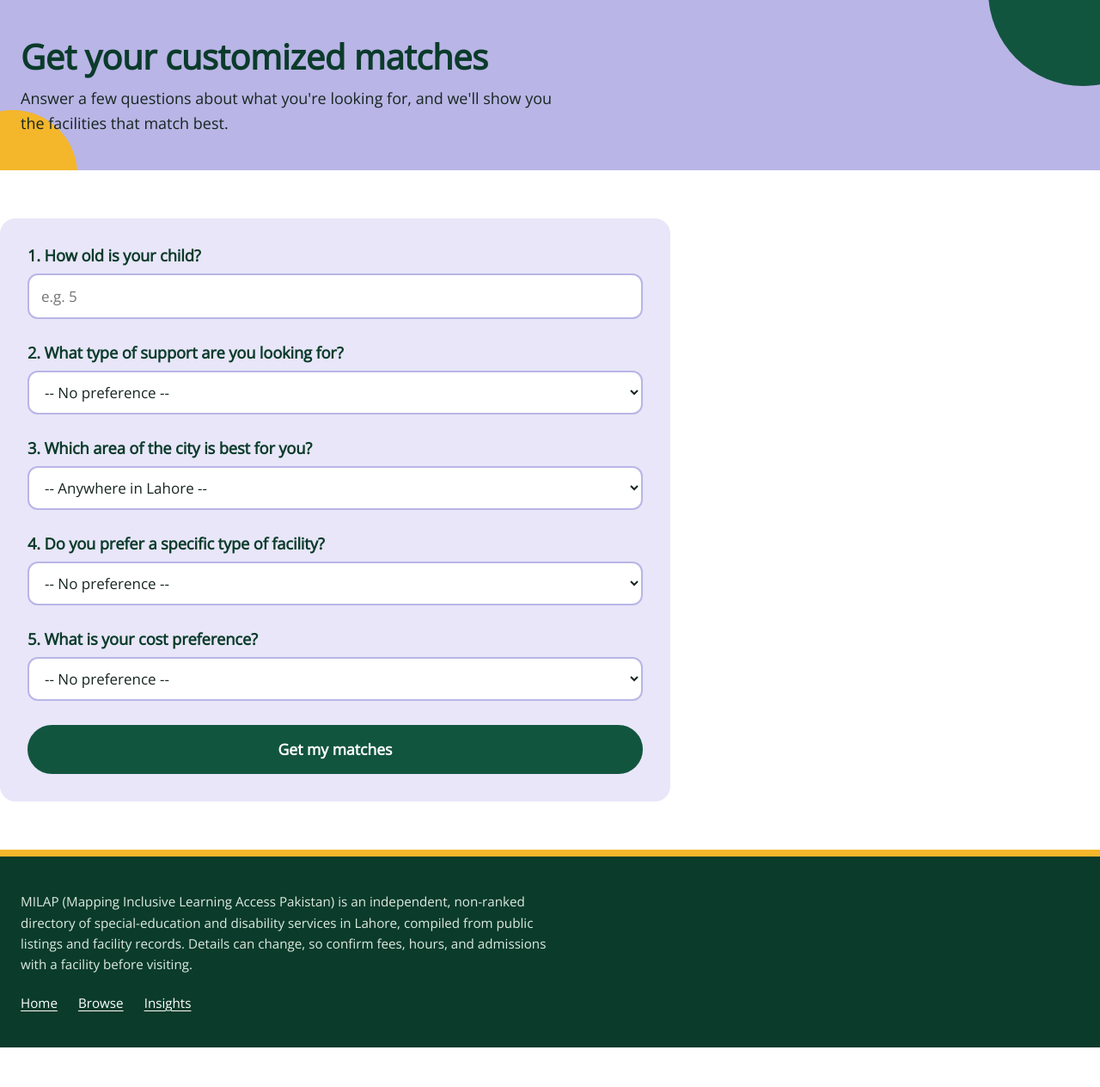
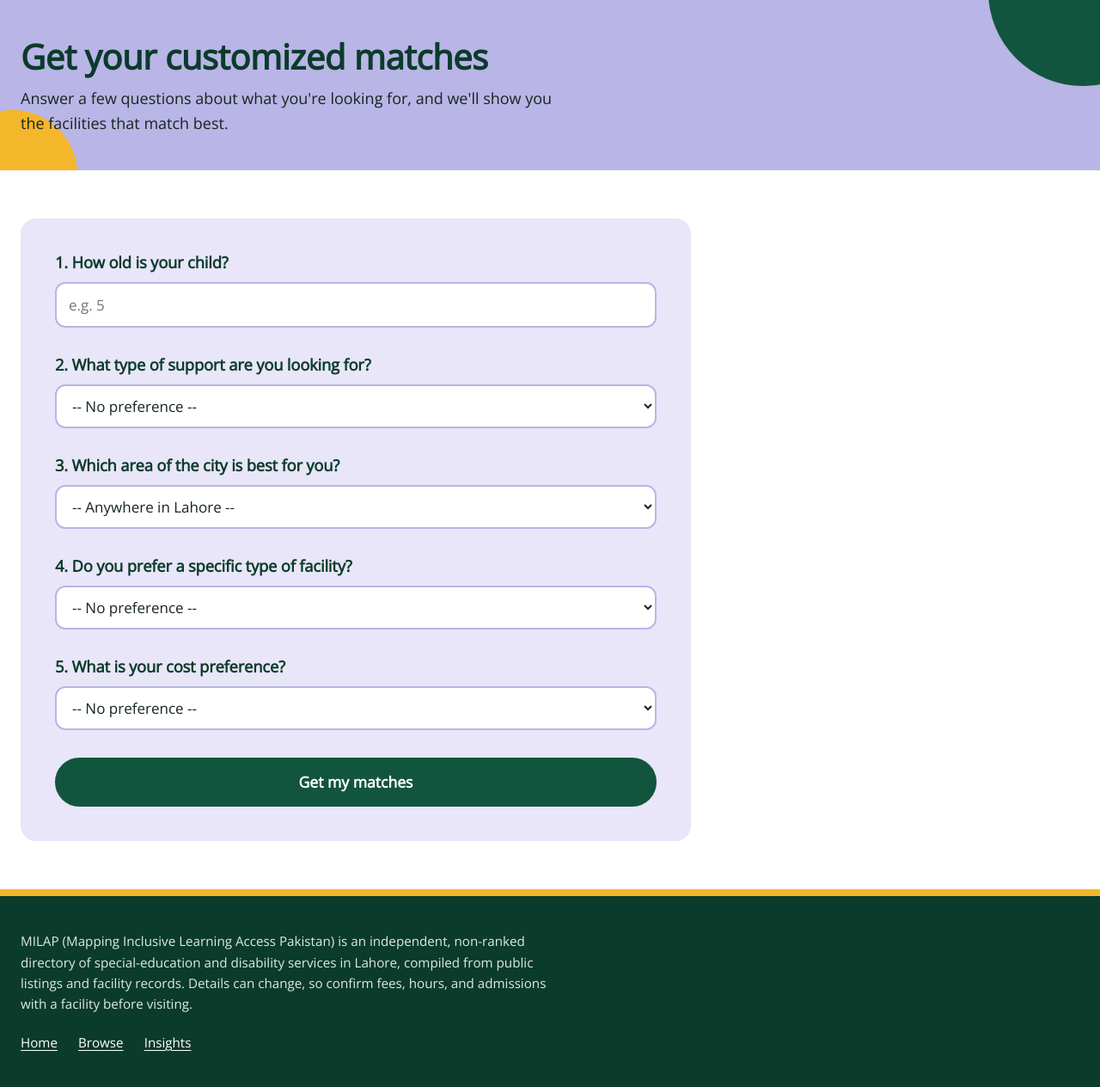
Before and after one commit to zoyaAzfar/milap, a Flask app: page /find-support/ in a window 1280 px wide. Shown: the part 79-1343 px from the top of the page at 86% size. Before the commit the page ends 1297 px from the top, so only its background shows below. Run offline with Flask 3, Linux system fonts and the light colour scheme.

Commit message:
Update style.css

```diff
--- a/static/css/style.css
+++ b/static/css/style.css
@@ -1035,19 +1035,32 @@ h1 { line-height: 1.1; }
 [hidden] { display: none !important; }
 
 /* ==========================================================================
-   FIND SUPPORT PAGE: questionnaire form
+   FIND SUPPORT PAGE: form + results spacing
    ========================================================================== */
 
+/* .section sets padding: 56px 0, which wipes the side padding from .container.
+   This puts it back so the form lines up with the heading above it. */
+section.section.container {
+  padding-left: 24px;
+  padding-right: 24px;
+}
+
 .qna-form-panel {
-  max-width: 780px;               /* same width as the results list */
-  padding: 32px;
+  max-width: 780px;
+  padding: 40px;
   border-radius: var(--radius);
   background: var(--lilac-soft);
 }
 
-.qna-question { margin-bottom: 28px; }
+/* Grid with a gap, so spacing doesn't depend on margins */
+#qna-form {
+  display: grid;
+  gap: 32px;
+}
+
+.qna-question { margin: 0; }
 .qna-question h3 {
-  margin-bottom: 10px;
+  margin: 0 0 12px;
   font-size: 1.15rem;
 }
 
@@ -1058,16 +1071,18 @@ h1 { line-height: 1.1; }
 .qna-form-panel .field:hover,
 .qna-form-panel .field:focus { border-color: var(--slate); }
 
-.qna-form-panel .btn-block { margin-top: 8px; }
+/* Results */
+.qna-results-wrapper { max-width: 780px; }
+.results-header { margin-bottom: 28px; }
+.qna-results-list { gap: 24px; }
+.qna-results-list .facility-card { padding-left: 0; border-left: 0; }
+.qna-results-list .match-score { margin-bottom: 14px; }
+.qna-results-list .card-heading { margin-bottom: 14px; }
+.qna-results-list .facility-meta { margin: 16px 0 20px; gap: 8px 24px; }
+.empty-state { padding: 24px 0 40px; }
 
 @media (max-width: 640px) {
-  .qna-form-panel { padding: 22px; }
+  section.section.container { padding-left: 18px; padding-right: 18px; }
+  .qna-form-panel { padding: 24px; }
+  #qna-form { gap: 24px; }
 }
-
-/* ---------- Results: remove the old left stripe ---------- */
-/* The earlier "Find support" rules add a 6px left border and 20px padding,
-   which clash with the flat coloured cards. This resets them. */
-.qna-results-list .facility-card {
-  padding-left: 0;
-  border-left: 0;
-}
```
